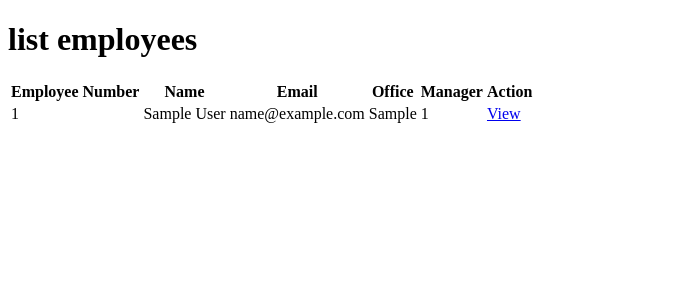
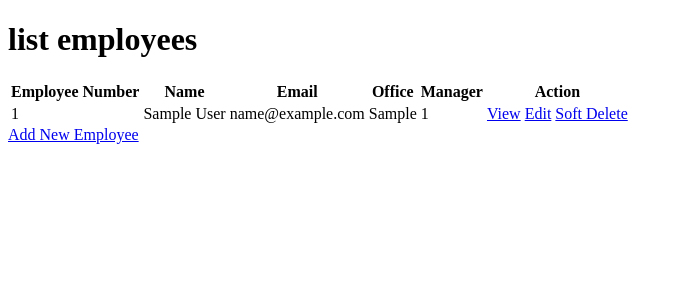
Before and after one commit to eliseoOrellana/classicmodels, a Spring Boot app: page /employees in a window 1280 px wide. Shown: the top 300 px of the page, without its empty margins (0-683 px from the left). Run offline with Spring Boot 4, Linux system fonts and the light colour scheme; tables that the repository leaves empty hold one stand-in row (values such as "Sample post"); some of the project's set-up classes (security, data sources, template engines, error pages and the like) are left out, and stand-ins take their place.

Commit message:
feat(functions of employee,controller, repository, service)

```diff
--- a/src/main/java/io/eliseoorellana/classicmodels/Controller/EmployeeController.java
+++ b/src/main/java/io/eliseoorellana/classicmodels/Controller/EmployeeController.java
@@ -5,10 +5,16 @@ import java.util.List;
 import org.springframework.beans.factory.annotation.Autowired;
 import org.springframework.stereotype.Controller;
 import org.springframework.ui.Model;
+import org.springframework.web.bind.annotation.DeleteMapping;
 import org.springframework.web.bind.annotation.GetMapping;
+import org.springframework.web.bind.annotation.PathVariable;
+import org.springframework.web.bind.annotation.PostMapping;
+import org.springframework.web.bind.annotation.PutMapping;
 import org.springframework.web.bind.annotation.RequestMapping;
+import org.springframework.web.servlet.mvc.support.RedirectAttributes;
 
 import io.eliseoorellana.classicmodels.Service.EmployeeService;
+import io.eliseoorellana.classicmodels.model.Employee;
 
 
 @Controller
@@ -24,6 +30,35 @@ public class EmployeeController {
         return "employees";
     }
 
+    @GetMapping("/{id}")
+    public String getEmployeeById(@PathVariable("id") int id, Model model) {
+        Employee employee = employeeService.getEmployeeById(id);
+        model.addAttribute("employee", employee);
+        return "employee-detail";
+    }
+
+    @PostMapping
+    public String saveEmployee(Employee employee, RedirectAttributes redirectAttributes) {
+        employeeService.saveOrUpdate(employee);
+        redirectAttributes.addFlashAttribute("message", "Employee saved successfully!");
+        return "redirect:/employees";
+    }
+
+    @PutMapping("/{id}")
+    public String updateEmployee(@PathVariable("id") int id, Employee employee, RedirectAttributes redirectAttributes) {
+        employee.setEmployeeNumber(id) ;
+        employeeService.saveOrUpdate(employee);
+        redirectAttributes.addFlashAttribute("message", "Employee updated successfully!");
+        return "redirect:/employees";
+    }
+
+
+    @DeleteMapping("/{id}/soft")
+    public String softDeleteEmployee(@PathVariable("id") int id, RedirectAttributes redirectAttributes) {
+        employeeService.softDelete(id);
+        redirectAttributes.addFlashAttribute("message", "Employee soft deleted successfully!");
+        return "redirect:/employees";
+    }
 
 
 
--- a/src/main/java/io/eliseoorellana/classicmodels/Repository/EmployeeRepository.java
+++ b/src/main/java/io/eliseoorellana/classicmodels/Repository/EmployeeRepository.java
@@ -1,4 +1,6 @@
 package io.eliseoorellana.classicmodels.Repository;
+
+import java.util.List;
 
 import org.springframework.data.jpa.repository.JpaRepository;
 import org.springframework.stereotype.Repository;
@@ -9,4 +11,6 @@ import io.eliseoorellana.classicmodels.model.Employee;
 @Repository
 public interface EmployeeRepository extends JpaRepository<Employee, Integer>{
 
+    List<Employee> findByDeletedFalse();
+
 }
--- a/src/main/java/io/eliseoorellana/classicmodels/model/Employee.java
+++ b/src/main/java/io/eliseoorellana/classicmodels/model/Employee.java
@@ -43,4 +43,7 @@ public class Employee {
 
     @Column(name = "jobTitle", length = 50)
     private String jobTitle;
+
+    private boolean deleted; // Campo para el soft delete
+
 }
--- a/src/main/resources/templates/employees.html
+++ b/src/main/resources/templates/employees.html
@@ -29,10 +29,15 @@
                 <td th:text="${employee.reportsTo}">Manager</td>
                 <td>
                     <!-- Link to view more details of the employee -->
-                    <a th:href="@{/employee-details(employeeNumber=${employee.employeeNumber})}">View</a>
+
+                    <a th:href="@{/employees/{id}(id=${employee.employeeNumber})}">View</a>
+                    <a th:href="@{/employees-form/edit(id=${employee.employeeNumber})}">Edit</a>
+                    <a th:href="@{/employees/{id}/soft(id=${employee.employeeNumber})}" onclick="return confirm('Are you sure you want to soft delete this employee?')">Soft Delete</a>
                 </td>
             </tr>
         </tbody>
     </table>
+    <a href="/employees/add">Add New Employee</a> <!-- Enlace para agregar un nuevo empleado -->
+    <div th:text="${message}"></div> <!-- Mensaje de éxito o error -->
 </body>
 </html>
```
Also changed, not shown: src/main/java/io/eliseoorellana/classicmodels/Service/EmployeeService.java (+59 -3 lines), src/main/resources/templates/employee-detail.html (added, +18 -0 lines).
